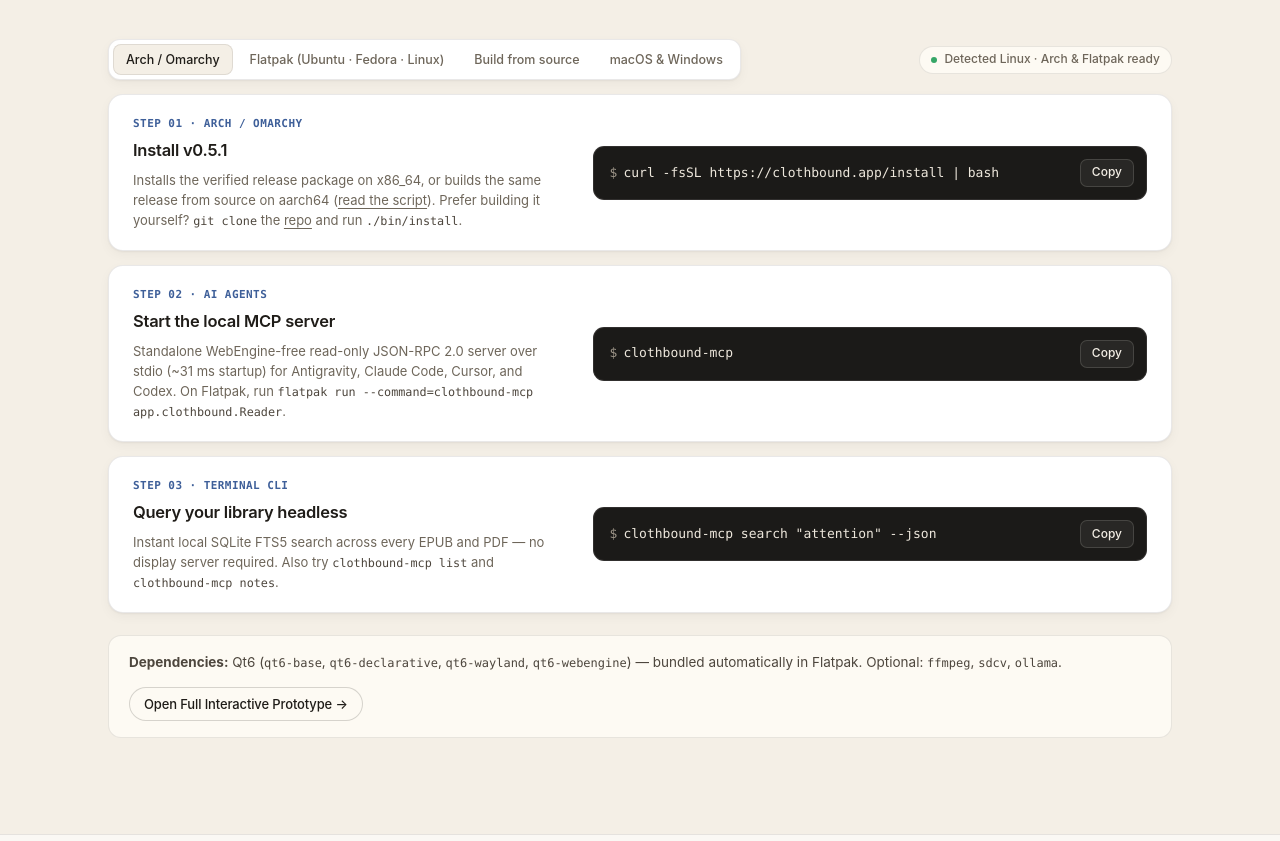
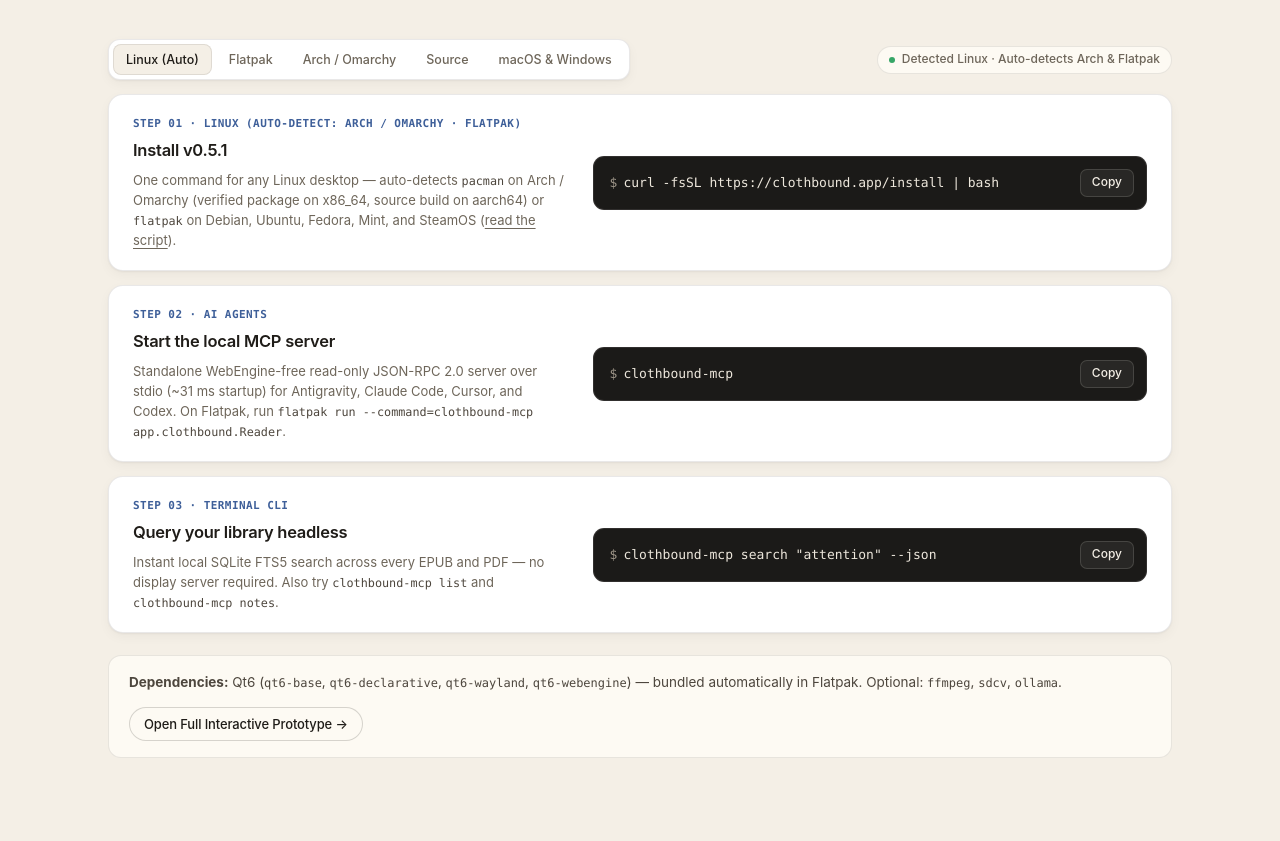
Before and after one commit to orcawhisperer/clothbound, a website: page site/index.html in a window 1280 px wide. Shown: the part 5216-6057 px from the top of the page. Drawn offline with Linux system fonts and the light colour scheme.

Commit message:
fix(site): default Linux visitors to universal Linux (Auto) tab instead of Arch/Omarchy

```diff
--- a/site/index.html
+++ b/site/index.html
@@ -3114,9 +3114,10 @@ kbd {
 
     <div class="install-platform-bar reveal">
       <div class="install-tabs" id="installPlatformTabs" role="tablist" aria-label="Choose your platform">
-        <button type="button" class="install-tab" role="tab" aria-selected="true" data-platform="arch">Arch / Omarchy</button>
-        <button type="button" class="install-tab" role="tab" aria-selected="false" data-platform="flatpak">Flatpak (Ubuntu · Fedora · Linux)</button>
-        <button type="button" class="install-tab" role="tab" aria-selected="false" data-platform="source">Build from source</button>
+        <button type="button" class="install-tab" role="tab" aria-selected="true" data-platform="linux">Linux (Auto)</button>
+        <button type="button" class="install-tab" role="tab" aria-selected="false" data-platform="flatpak">Flatpak</button>
+        <button type="button" class="install-tab" role="tab" aria-selected="false" data-platform="arch">Arch / Omarchy</button>
+        <button type="button" class="install-tab" role="tab" aria-selected="false" data-platform="source">Source</button>
         <button type="button" class="install-tab" role="tab" aria-selected="false" data-platform="upcoming">macOS &amp; Windows</button>
       </div>
       <div class="install-os-pill" id="installOsPill" data-state="ready">
@@ -3129,10 +3130,10 @@ kbd {
       <div class="install-card" id="installPrimaryCard">
         <div class="install-meta">
           <div class="install-step">
-            <span class="install-step-num" id="installStepLabel">Step 01 · Arch / Omarchy</span>
+            <span class="install-step-num" id="installStepLabel">Step 01 · Linux (Auto-detect: Arch / Omarchy · Flatpak)</span>
           </div>
           <h3 id="installStepTitle">Install v0.5.1</h3>
-          <p class="install-note" id="installStepNote">Installs the verified release package on x86_64, or builds the same release from source on aarch64 (<a href="/install.sh" style="text-decoration:underline;text-underline-offset:3px">read the script</a>). Prefer building it yourself? <code>git clone</code> the <a href="https://github.com/orcawhisperer/clothbound" rel="noopener noreferrer" style="text-decoration:underline;text-underline-offset:3px">repo</a> and run <code>./bin/install</code>.</p>
+          <p class="install-note" id="installStepNote">One command for any Linux desktop — auto-detects <code>pacman</code> on Arch / Omarchy (verified package on x86_64, source build on aarch64) or <code>flatpak</code> on Debian, Ubuntu, Fedora, Mint, and SteamOS (<a href="/install.sh" style="text-decoration:underline;text-underline-offset:3px">read the script</a>).</p>
         </div>
         <div class="cmd-bar" id="installCmdBar">
           <code><span class="cmd-prompt">$</span><span id="installCmdCode">curl -fsSL https://clothbound.app/install | bash</span></code>
@@ -3748,17 +3749,23 @@ kbd {
   var heroInstallCta = document.getElementById("heroInstallCta");
 
   var installProfiles = {
-    arch: {
-      label: "Step 01 · Arch / Omarchy",
+    linux: {
+      label: "Step 01 · Linux (Auto-detect: Arch / Omarchy · Flatpak)",
       title: "Install v0.5.1",
-      noteHtml: 'Installs the verified release package on x86_64, or builds the same release from source on aarch64 (<a href="/install.sh" style="text-decoration:underline;text-underline-offset:3px">read the script</a>). Prefer building it yourself? <code>git clone</code> the <a href="https://github.com/orcawhisperer/clothbound" rel="noopener noreferrer" style="text-decoration:underline;text-underline-offset:3px">repo</a> and run <code>./bin/install</code>.',
+      noteHtml: 'One command for any Linux desktop — auto-detects <code>pacman</code> on Arch / Omarchy (verified package on x86_64, source build on aarch64) or <code>flatpak</code> on Debian, Ubuntu, Fedora, Mint, and SteamOS (<a href="/install.sh" style="text-decoration:underline;text-underline-offset:3px">read the script</a>).',
       cmd: "curl -fsSL https://clothbound.app/install | bash"
     },
     flatpak: {
-      label: "Step 01 · Flatpak (Ubuntu · Fedora · Debian · Mint · SteamOS)",
+      label: "Step 01 · Flatpak (Debian · Ubuntu · Fedora · Mint · SteamOS)",
       title: "Install v0.5.1 via Flatpak (app.clothbound.Reader)",
-      noteHtml: 'Universal Linux sandbox with Qt 6, WebEngine, PDF, and live desktop light/dark portal support built in (<a href="https://github.com/orcawhisperer/clothbound/tree/master/flatpak" rel="noopener noreferrer" style="text-decoration:underline;text-underline-offset:3px">Flatpak guide</a>). Downloads and verifies the official <code>.flatpak</code> bundle from GitHub Releases.',
-      cmd: "curl -fsSL https://clothbound.app/install | bash"
+      noteHtml: 'Universal sandboxed bundle with Qt 6, WebEngine, PDF, and live desktop light/dark portal support built in (<a href="https://github.com/orcawhisperer/clothbound/tree/master/flatpak" rel="noopener noreferrer" style="text-decoration:underline;text-underline-offset:3px">Flatpak guide</a> · <a href="https://github.com/orcawhisperer/clothbound/releases/download/v0.5.1/SHA256SUMS" rel="noopener noreferrer" style="text-decoration:underline;text-underline-offset:3px">SHA256SUMS</a>).',
+      cmd: "curl -LO https://github.com/orcawhisperer/clothbound/releases/download/v0.5.1/clothbound-0.5.1-x86_64.flatpak && flatpak install --user ./clothbound-0.5.1-x86_64.flatpak"
+    },
+    arch: {
+      label: "Step 01 · Arch Linux / Omarchy (x86_64)",
+      title: "Install v0.5.1 package directly",
+      noteHtml: 'Direct native Arch package (on <code>aarch64</code>, use <strong>Linux (Auto)</strong> or <code>./bin/install</code>). Verify against <a href="https://github.com/orcawhisperer/clothbound/releases/download/v0.5.1/SHA256SUMS" rel="noopener noreferrer" style="text-decoration:underline;text-underline-offset:3px">SHA256SUMS</a>.',
+      cmd: "curl -LO https://github.com/orcawhisperer/clothbound/releases/download/v0.5.1/clothbound-0.5.1-1-x86_64.pkg.tar.zst && sudo pacman -U ./clothbound-0.5.1-1-x86_64.pkg.tar.zst"
     },
     source: {
       label: "Step 01 · Build from source (CMake 3.24+ · Qt 6)",
@@ -3775,7 +3782,7 @@ kbd {
   };
 
   function selectInstallPlatform(key) {
-    var profile = installProfiles[key] || installProfiles.arch;
+    var profile = installProfiles[key] || installProfiles.linux;
     if (installTabs) {
       var btns = installTabs.querySelectorAll("button[data-platform]");
       for (var i = 0; i < btns.length; i++) {
@@ -3803,7 +3810,7 @@ kbd {
 
     var ua = (navigator.userAgent || "").toLowerCase();
     var plat = ((navigator.userAgentData && navigator.userAgentData.platform) || navigator.platform || "").toLowerCase();
-    var detected = "arch";
+    var detected = "linux";
     if (plat.indexOf("mac") !== -1 || ua.indexOf("macintosh") !== -1) {
       detected = "upcoming";
       if (installOsPill) installOsPill.setAttribute("data-state", "upcoming");
@@ -3819,9 +3826,9 @@ kbd {
       if (installOsPill) installOsPill.setAttribute("data-state", "ready");
       if (installOsText) installOsText.textContent = "Detected Linux · Flatpak ready";
     } else if (plat.indexOf("linux") !== -1 || ua.indexOf("linux") !== -1) {
-      detected = "arch";
+      detected = "linux";
       if (installOsPill) installOsPill.setAttribute("data-state", "ready");
-      if (installOsText) installOsText.textContent = "Detected Linux · Arch & Flatpak ready";
+      if (installOsText) installOsText.textContent = "Detected Linux · Auto-detects Arch & Flatpak";
     }
     selectInstallPlatform(detected);
   }
```
